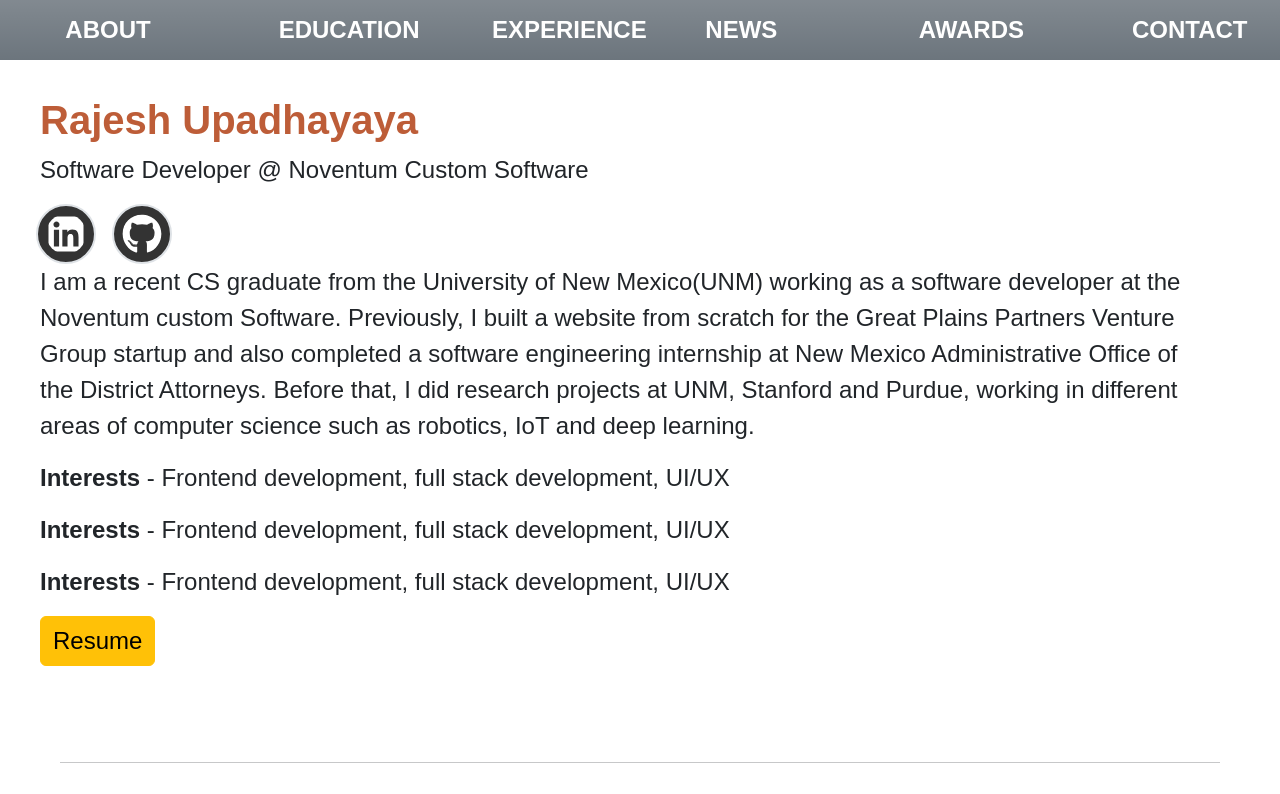
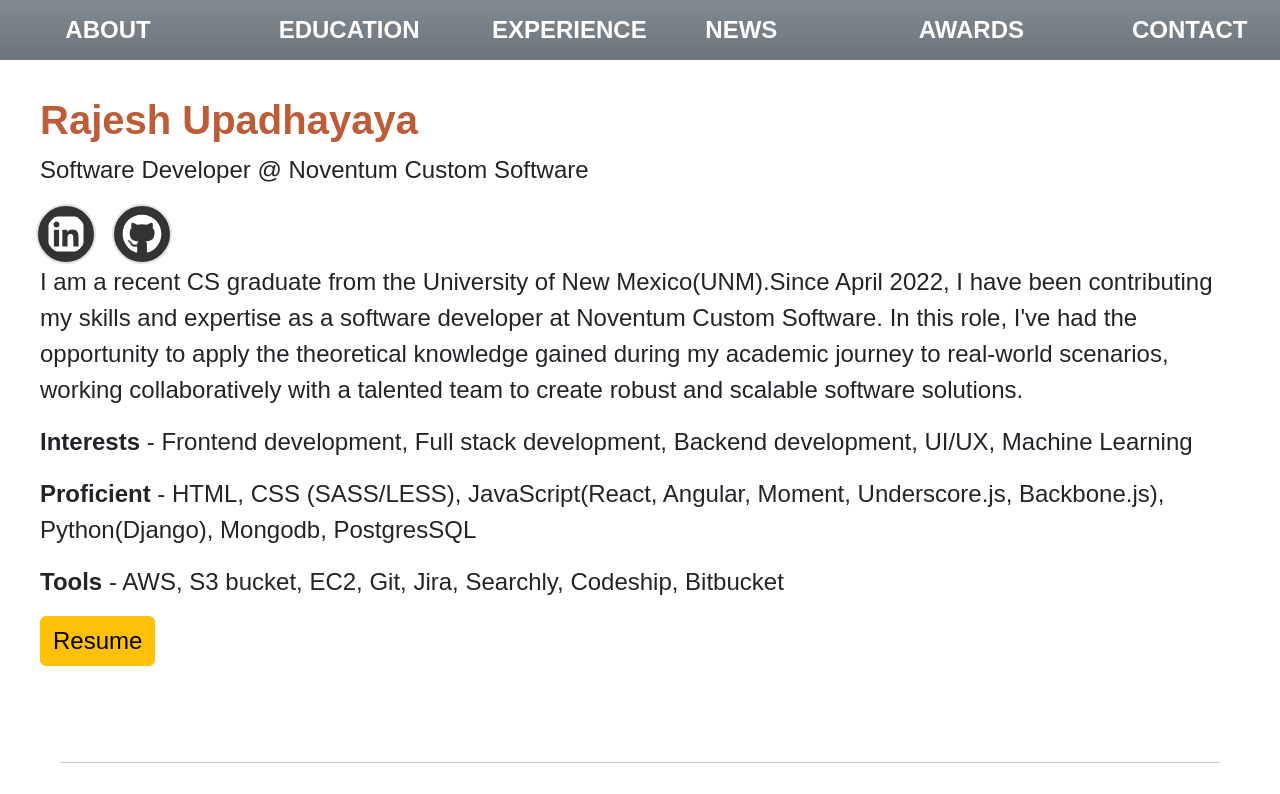
Before and after one commit to upadraj/portofolio, a Django app: page / in a window 1280 px wide. Shown: the top 794 px of the page. Run offline with Django 4.2, Linux system fonts and the light colour scheme; some libraries are stand-ins or nearby versions.

Commit message:
Updated the about section.

```diff
--- a/templates/component/about.html
+++ b/templates/component/about.html
@@ -30,14 +30,17 @@
         </div>
     </div>
     <div class="row">
-        <p>I am a recent CS graduate from the University of New Mexico(UNM) working as a software developer at the Noventum custom Software.
-           Previously, I built a website from scratch for the Great Plains Partners Venture Group startup and also completed a software engineering internship at New Mexico Administrative Office of the District Attorneys. Before that, I did research projects at UNM,
-           Stanford and Purdue, working in different areas of computer science such as robotics, IoT and deep learning.</p>
+        <p>I am a recent CS graduate from the University of New Mexico(UNM).Since April 2022,
+           I have been contributing my skills and expertise as a software developer at Noventum Custom Software.
+           In this role, I've had the opportunity
+           to apply the theoretical knowledge gained during my academic journey to real-world scenarios,
+           working collaboratively with a talented team
+           to create robust and scalable software solutions.</p>
     </div>
     <div class="row">
-       <p class=""><span class="fw-bold">Interests</span>  - Frontend development, full stack development, UI/UX</p>
-       <p><span class="fw-bold">Interests</span>  - Frontend development, full stack development, UI/UX</p>
-       <p><span class="fw-bold">Interests</span>  - Frontend development, full stack development, UI/UX</p>
+       <p class=""><span class="fw-bold">Interests</span> - Frontend development, Full stack development, Backend development, UI/UX, Machine Learning</p>
+       <p><span class="fw-bold">Proficient</span> - HTML, CSS (SASS/LESS), JavaScript(React, Angular, Moment, Underscore.js, Backbone.js), Python(Django), Mongodb, PostgresSQL </p>
+       <p><span class="fw-bold">Tools </span> - AWS, S3 bucket, EC2, Git, Jira, Searchly, Codeship, Bitbucket</p>
     </div>
     <div class="row">
         <div class="col-1 mb-5">
```
